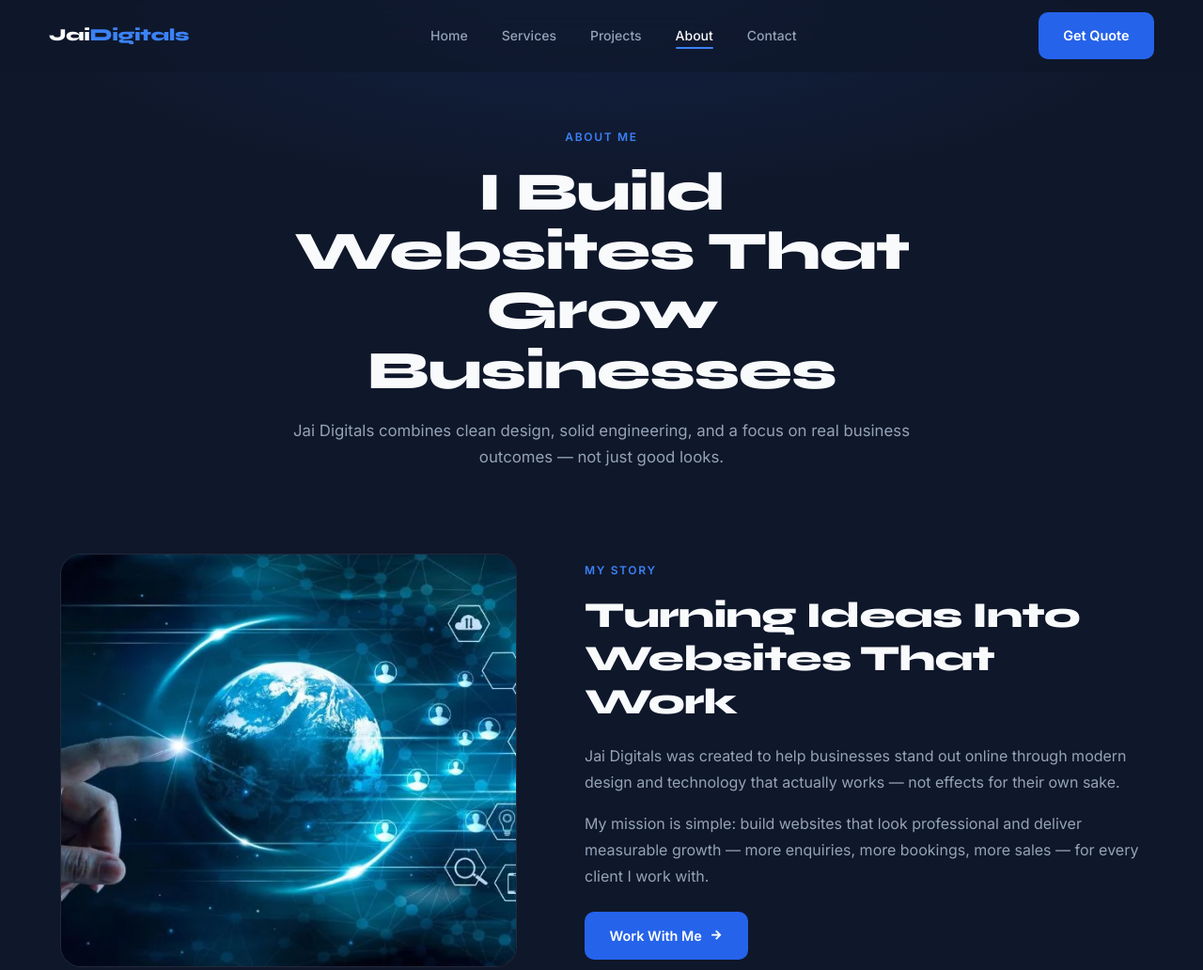
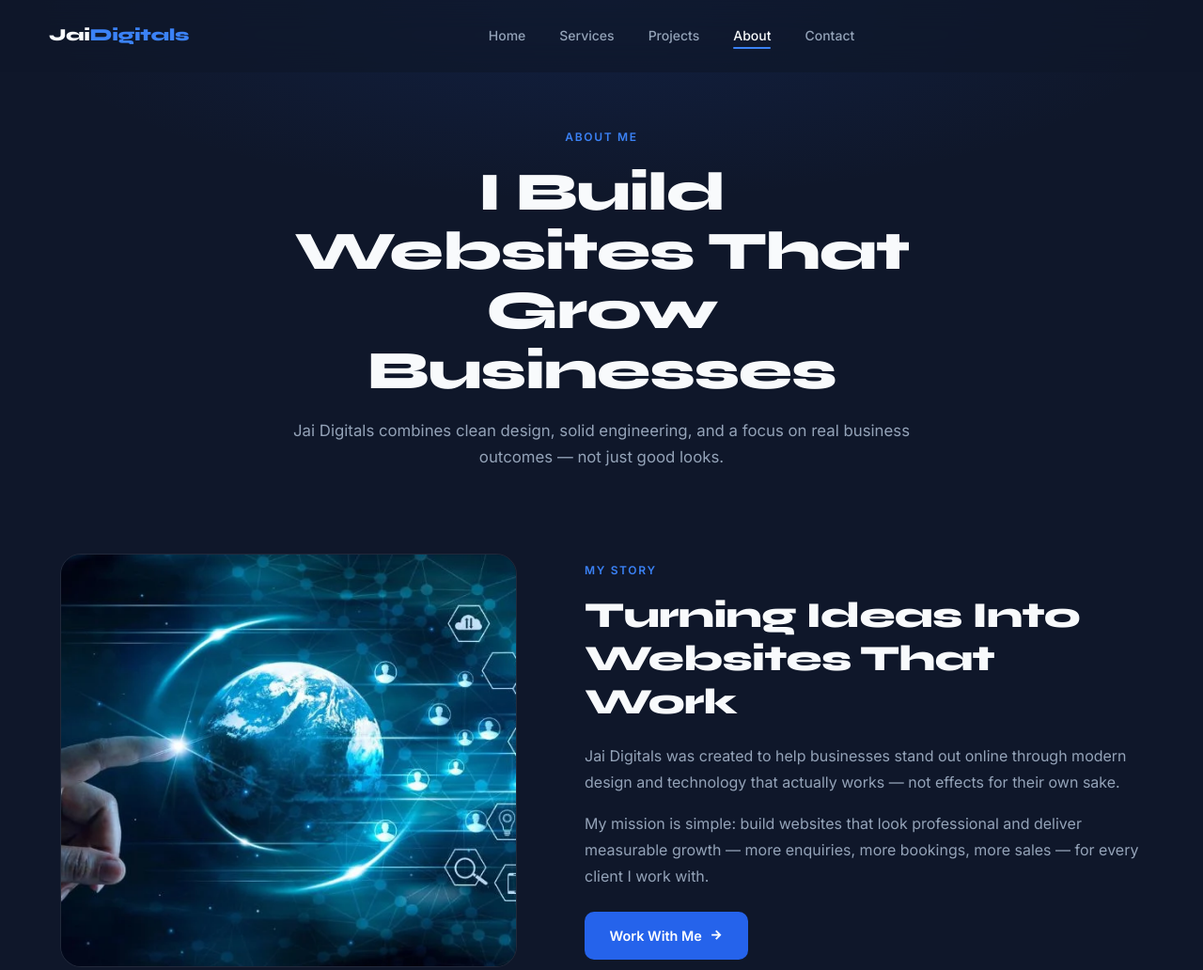
Before and after one commit to jaidigital-max/Jai-Digitals, a plain HTML site: page about.html in a window 1280 px wide. Shown: the top 1032 px of the page at 94% size. Drawn offline with nearby package versions, Linux system fonts and the light colour scheme.

```diff
--- a/about.html
+++ b/about.html
@@ -23,7 +23,6 @@
       <li><a href="contact.html">Contact</a></li>
     </ul>
     <div class="nav-actions">
-      <a href="contact.html" class="btn-primary">Get Quote</a>
       <button class="menu-btn" aria-label="Toggle menu"><i class="ri-menu-4-line"></i></button>
     </div>
   </nav>
```
Also changed, not shown: contact.html (+0 -1 lines), index.html (+0 -1 lines), projects.html (+0 -1 lines), services.html (+0 -1 lines).
